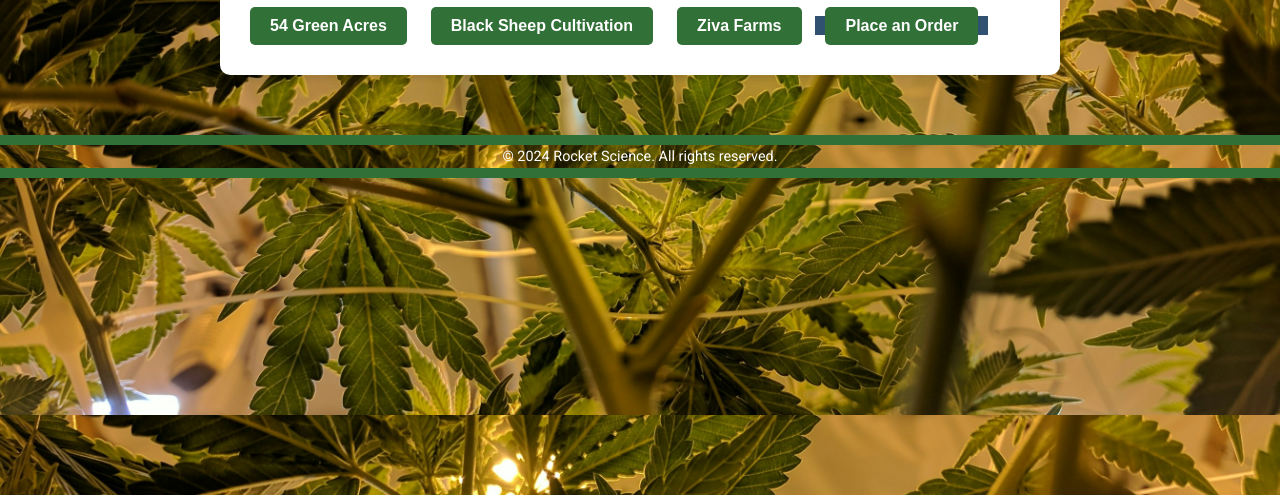
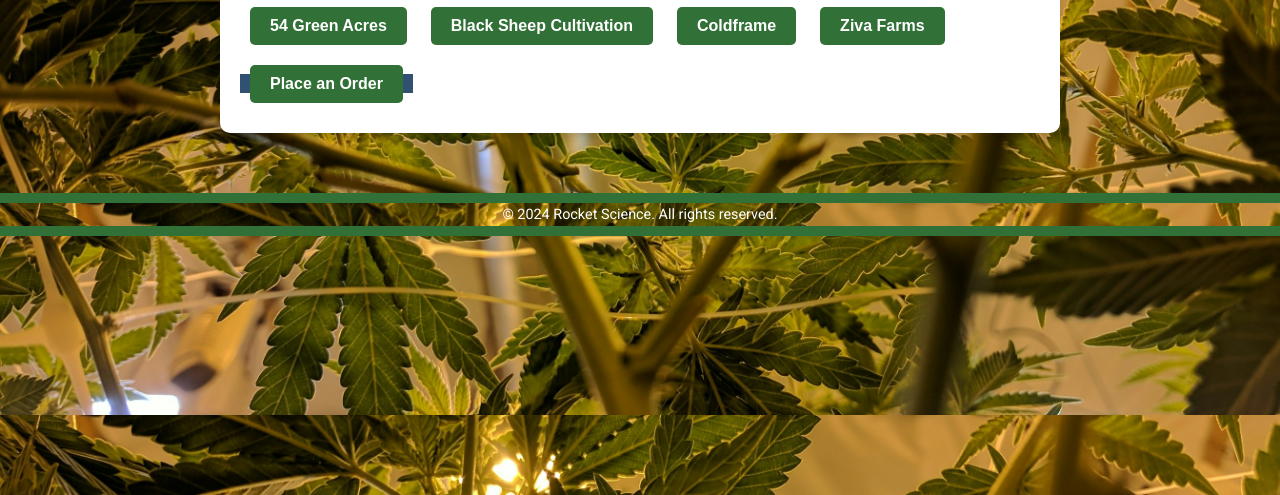
Before and after one commit to ShibuyaCho/rocketscience, a plain HTML site: page index.html in a window 1280 px wide. Shown: the part 305-800 px from the top of the page. Drawn offline with Linux system fonts and the light colour scheme.

Commit message:
Update index.html

```diff
--- a/index.html
+++ b/index.html
@@ -24,7 +24,7 @@
         <div class="farm-buttons">
           <button onclick="location.href='54green.html'">54 Green Acres</button>
           <button onclick="location.href='blackSheep.html'">Black Sheep Cultivation</button>
-           <!--<button onclick="location.href='coldframe.html'">Coldframe</button>-->
+           <button onclick="location.href='coldframe.html'">Coldframe</button>
           <!--<button onclick="location.href='harem.html'">Harem</button>-->
           <button onclick="location.href='ziva.html'">Ziva Farms</button>
          <a class="orderButton" href="mailto:brandon@rocketscienceoregon.com?subject=Purchase Order&body=Hello, We'd like to put in an order for .">
```
